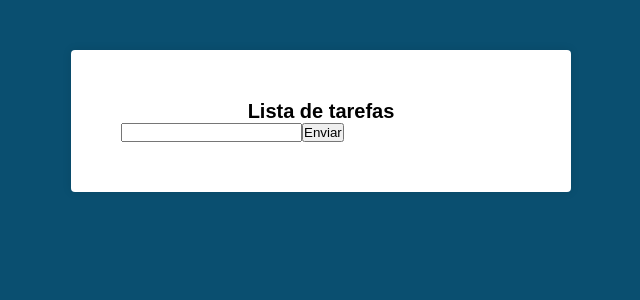
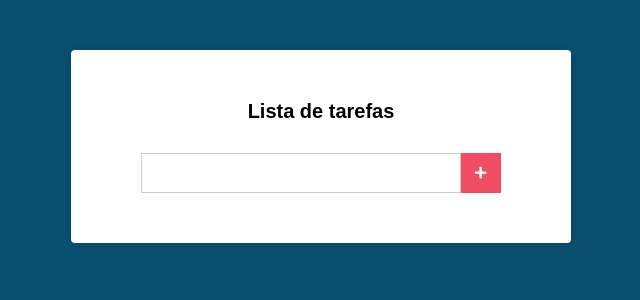
Before and after one commit to SamuelFST/lista_tarefas, a React (Create React App) app: page / in a window 1280 px wide. Shown: the top 300 px of the page, without its empty margins (319-959 px from the left). Built offline with nearby package versions, Linux system fonts and the light colour scheme.

Commit message:
Estilização do form

```diff
--- a/package.json
+++ b/package.json
@@ -8,6 +8,7 @@
     "@testing-library/user-event": "^13.5.0",
     "react": "^17.0.2",
     "react-dom": "^17.0.2",
+    "react-icons": "^4.3.1",
     "react-scripts": "5.0.0",
     "web-vitals": "^2.1.4"
   },
--- a/src/components/Main/Main.css
+++ b/src/components/Main/Main.css
@@ -11,3 +11,29 @@
   font-size: 20px;
   text-align: center;
 }
+
+.form {
+  margin-top: 30px;
+  display: flex;
+  align-items: center;
+  justify-content: center;
+}
+
+.form input[type="text"] {
+  height: 40px;
+  padding: 0 20px;
+  font-size: 20px;
+  border: 1px solid #ccc;
+  min-width: 80%;
+}
+
+.form button[type="submit"] {
+  border: none;
+  height: 40px;
+  width: 40px;
+  background: #f04c64;
+  color: #fff;
+  display: flex;
+  align-items: center;
+  justify-content: center;
+}
--- a/src/components/Main/Main.js
+++ b/src/components/Main/Main.js
@@ -1,5 +1,7 @@
 import React, { Component } from 'react';
 import './Main.css';
+
+import { FaPlus } from 'react-icons/fa';
 
 export default class Main extends Component {
   state = {
@@ -19,9 +21,15 @@
       <div className="main">
         <h1>Lista de tarefas</h1>
 
-        <form action="#">
-          <input onChange={this.changeHandler} type="text" />
-          <button type="submit">Enviar</button>
+        <form action="#" className="form">
+          <input
+            onChange={this.changeHandler}
+            type="text"
+            value={novaTarefa}
+          />
+          <button type="submit">
+            <FaPlus />
+          </button>
         </form>
       </div>
     );
```
Also changed, not shown: 1 other file (tests, documents, lock files or other folders).
